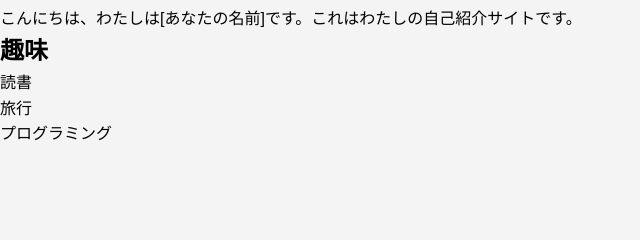
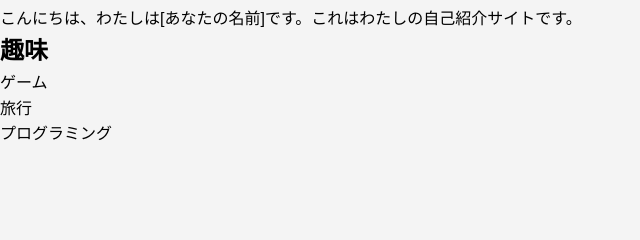
Before and after one commit to hattayu-05/about-me, a plain HTML site: page index.html in a window 1280 px wide. Shown: the part 141-381 px from the top of the page, 0-640 px from the left. Drawn offline with Linux system fonts and the light colour scheme; some packages are replaced by stand-ins of ours; files that its build step writes are made by us from their sources; files whose address does not match are found by name.

Commit message:
Intial Commit

```diff
--- a/index.html
+++ b/index.html
@@ -26,7 +26,7 @@
         <section id="hobbies">
             <h2>趣味</h2>
             <ul>
-                <li>読書</li>
+                <li>ゲーム</li>
                 <li>旅行</li>
                 <li>プログラミング</li>
             </ul>
```
Also changed, not shown: 1 other file.
